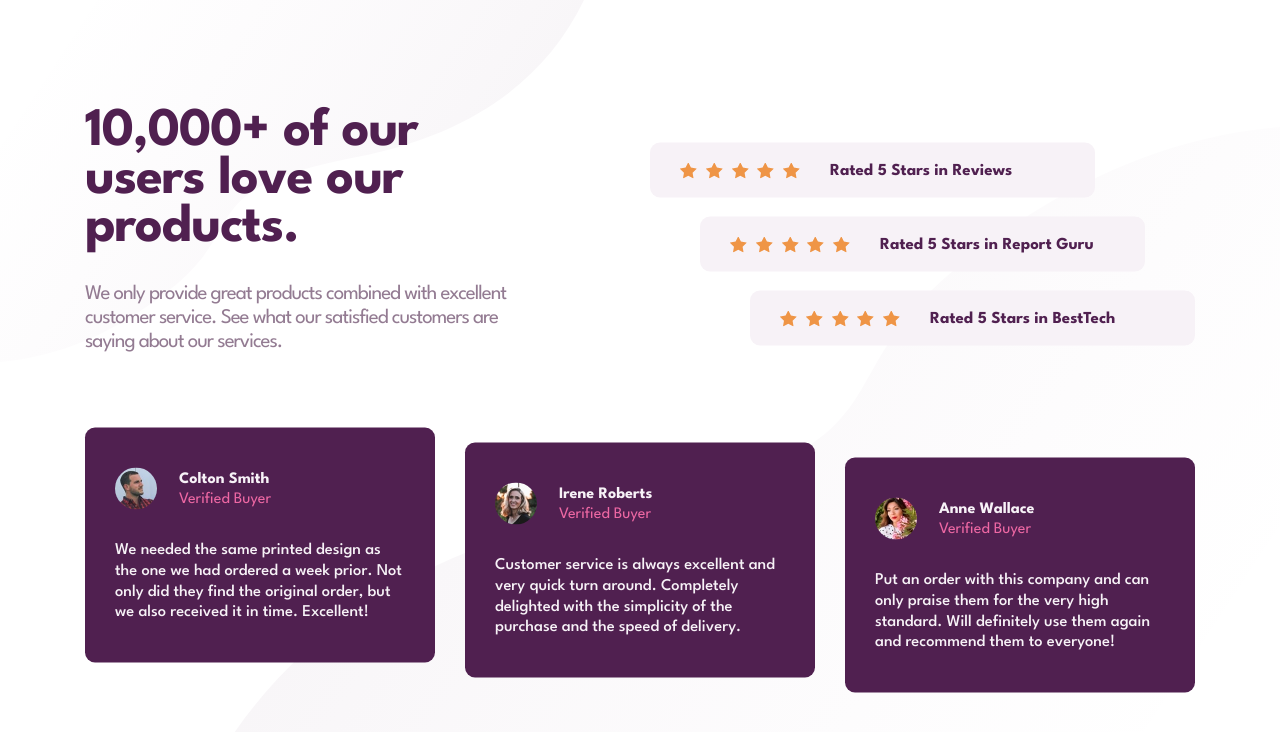
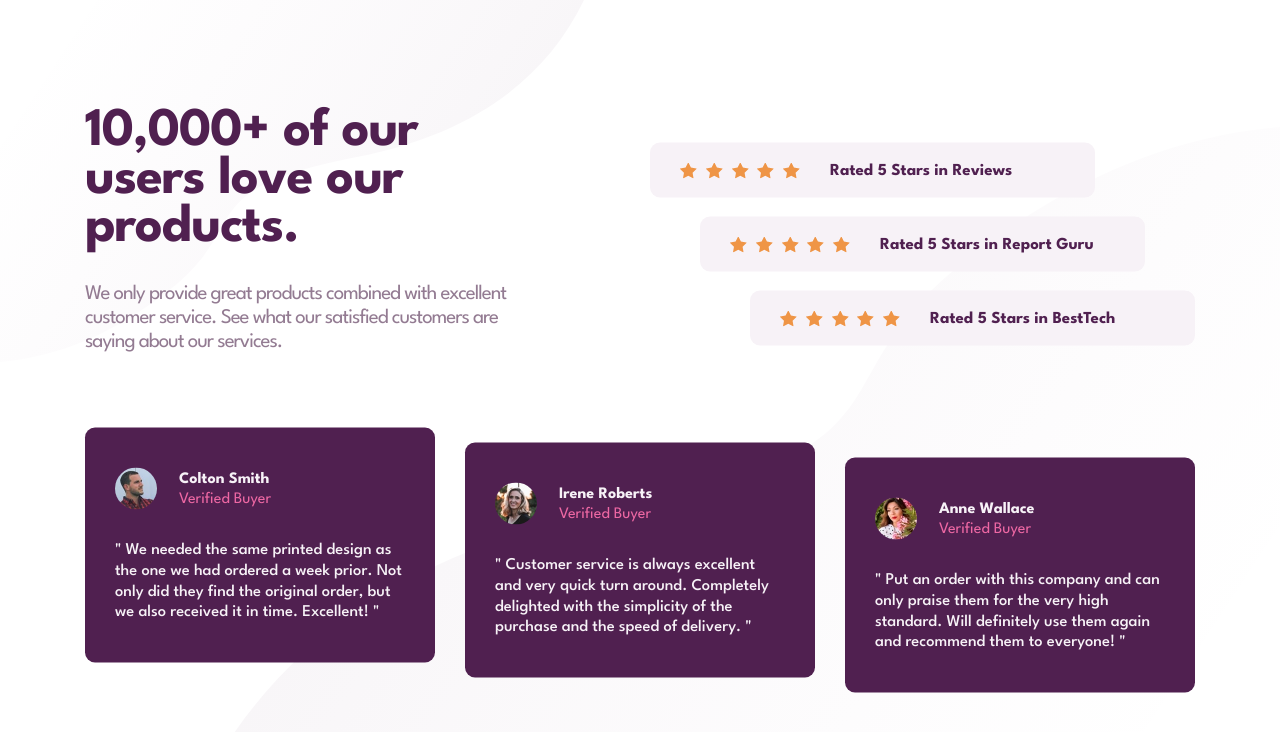
Before and after one commit to VangmanawKairung/Frontend-Mentor_social-proof-section, a React (Create React App) app: page / in a window 1280 px wide. Shown: the top 732 px of the page. Built offline with nearby package versions, Linux system fonts and the light colour scheme.

Commit message:
Renew - Completely

```diff
--- a/src/components/ReviewCard.js
+++ b/src/components/ReviewCard.js
@@ -13,7 +13,7 @@ const ReviewCard = () => {
               <p className="reviewer-status">{reviewInfo.status}</p>
             </div>
           </div>
-          <p className="review-statement">{reviewInfo.review}</p>
+          <p className="review-statement">{`" ${reviewInfo.review} "`}</p>
         </div>
       ))}
     </section>
```
Also changed, not shown: src/assets/screenshot/Desktop view.png (added), src/assets/screenshot/Mobile view.png (added).
